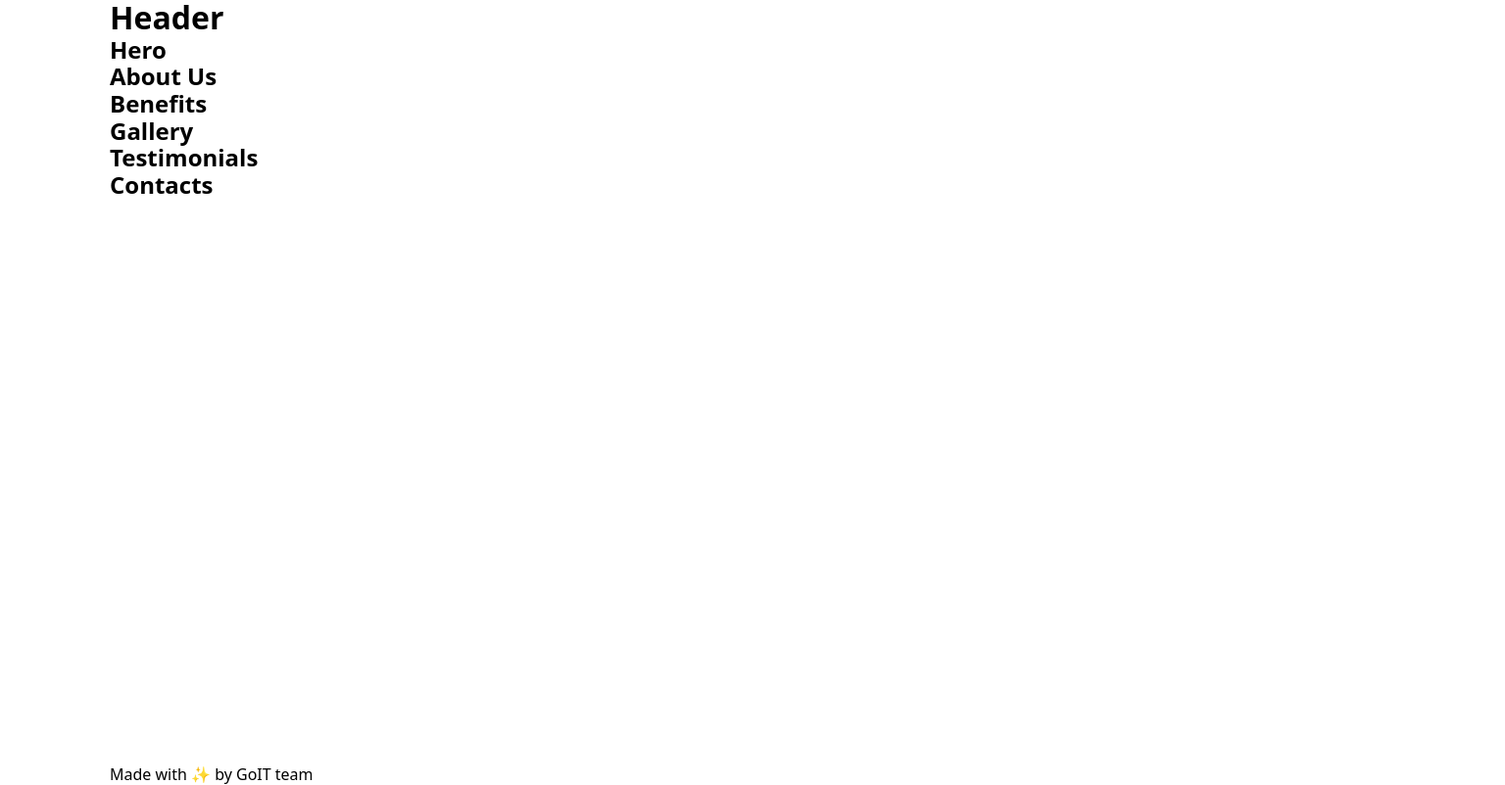
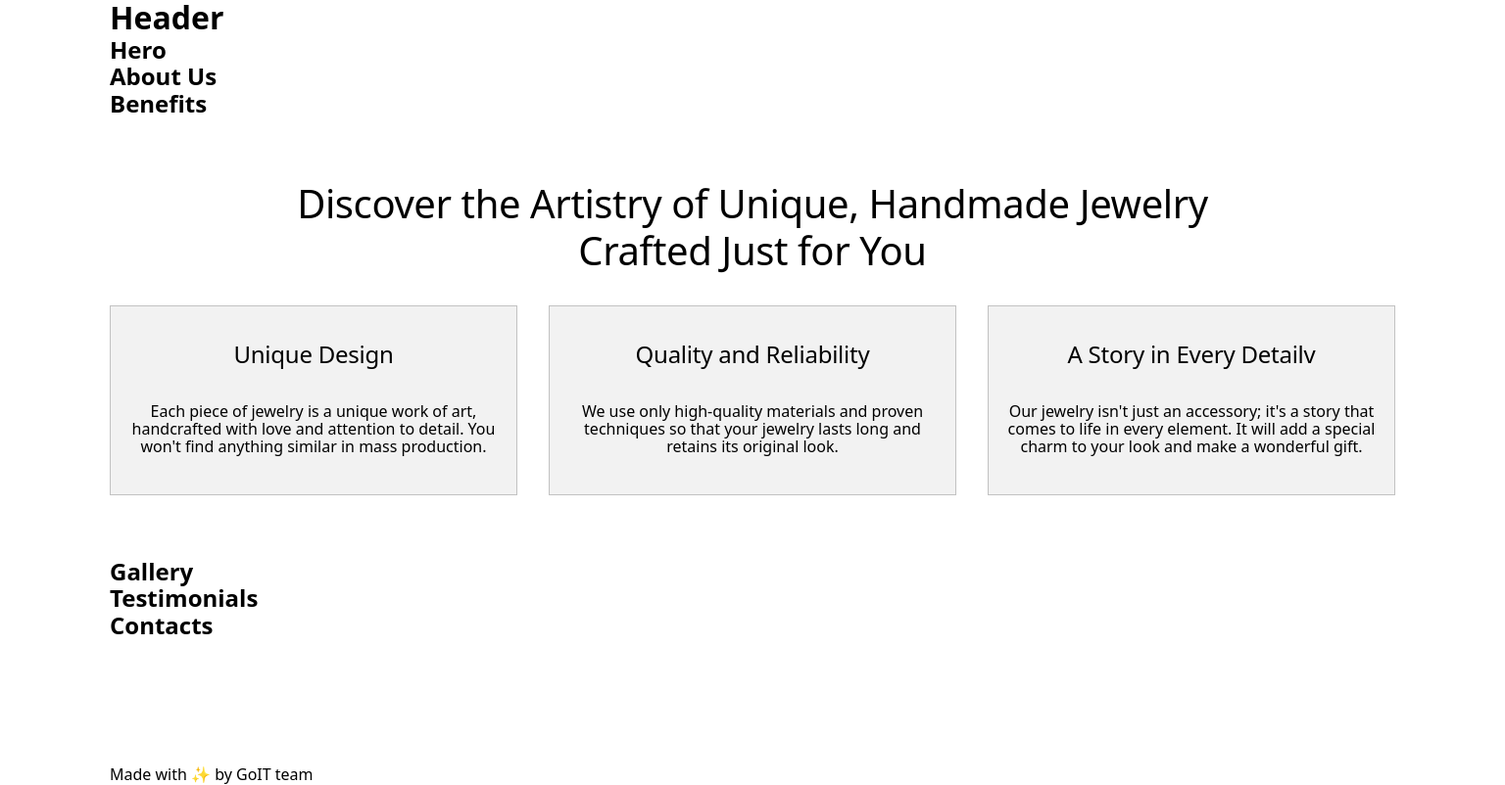
Before and after one commit to Sanches-23/handmade-jewelry-131-5, a website built with Vite: page src/index.html in a window 1536 px wide. Shown: the whole page at 98% size. Built offline with nearby package versions, Linux system fonts and the light colour scheme.

Commit message:
benefits section

```diff
--- a/src/css/benefits.css
+++ b/src/css/benefits.css
@@ -1,3 +1,95 @@
 .benefits {
 
 }
+
+.benefits-title {
+    font-weight: 400;
+    font-size: 36px;
+    line-height: 43px;
+    letter-spacing: -0.01em;
+    text-align: center;
+    color: var(--color-scheme-2-text);
+    margin: 64px 0 32px;
+}
+
+.benefits-subtitle {
+    font-weight: 400;
+    font-size: 24px;
+    line-height: 34px;
+    letter-spacing: -0.01em;
+    text-align: center;
+    color: var(--color-scheme-2-text);
+}
+
+.benefits-list {
+    display: flex;
+    align-items: flex-start;
+    justify-content: flex-start;
+    flex-direction: column;
+    gap: 32px;
+    margin-bottom: 64px;
+}
+
+.benefits-list > li {
+    display: flex;
+    align-items: center;
+    justify-content: flex-start;
+    flex-direction: column;
+    gap: 24px;
+    border: 1px solid cadetblue;
+    background-color: #fdfd;
+    padding: 32px 12px;
+}
+
+.benefits-p {
+    text-align: center;
+}
+
+@media only screen and (min-width: 780px) {
+   .benefits-subtitle {
+        font-weight: 400;
+        font-size: 24px;
+        line-height: 34px;
+        letter-spacing: -0.01em;
+        text-align: center;
+        color: var(--color-scheme-2-text);
+   }
+}
+@media only screen and (min-width: 1440px) {
+.benefits-title {
+    /* font-family:  */
+    font-weight: 400;
+    font-size: 40px;
+    line-height: 48px;
+    letter-spacing: -0.01em;
+    text-align: center;
+    /* color:  */
+    list-style-type: none;
+    text-align: center;
+}
+
+.benefits-list {
+    display: flex;
+    align-items: center;
+    justify-content: center;
+    flex-direction: row;
+    margin-top: 32px;
+    margin-bottom: 64px;
+    gap: 32px;
+}
+.benefits-list > li {
+    display: flex;
+    align-items: center;
+    justify-content: flex-start;
+    flex-direction: column;
+    gap: 32px;
+
+    border: 1px solid color-mix(in srgb, var(--color-dark) 20%, transparent);
+    padding: 32px 12px;
+    width: 416px;
+    height: 194px;
+    background: var(--color-light-gray);
+
+}
+
+}
--- a/src/css/container.css
+++ b/src/css/container.css
@@ -5,6 +5,7 @@
   max-width: 375px;
   margin: 0 auto;
   padding: 0 20px;
+
 }
 /* Styles for Tablet devices */
 @media only screen and (min-width: 768px) {
--- a/src/partials/benefits.html
+++ b/src/partials/benefits.html
@@ -1,6 +1,26 @@
 <section class="benefits">
   <div class="container">
     <h1>Benefits</h1>
+    <h2 class="benefits-title">Discover the Artistry of Unique, Handmade Jewelry <br /> Crafted Just for You</h2>
+    <ul class="benefits-list">
+      <li class="">
+        <h3 class="benefits-subtitle">Unique Design
+        </h3>
+          <p class="benefits-p">Each piece of jewelry is a unique work of art, handcrafted with love and attention to detail. You won't find anything
+          similar in mass production.</p>
+      </li>
+      <li>
+        <h3 class="benefits-subtitle">Quality and Reliability
+        </h3>
+          <p class="benefits-p">We use only high-quality materials and proven techniques so that your jewelry lasts long and retains its original look.</p>
+      </li>
+      <li>
+        <h3 class="benefits-subtitle">A Story in Every Detailv</h3>
+          <p class="benefits-p">Our jewelry isn't just an accessory; it's a story that comes to life in every element. It will add a special charm to
+          your look and make a wonderful gift.</p>
+
+      </li>
+    </ul>
 
 
 
```
